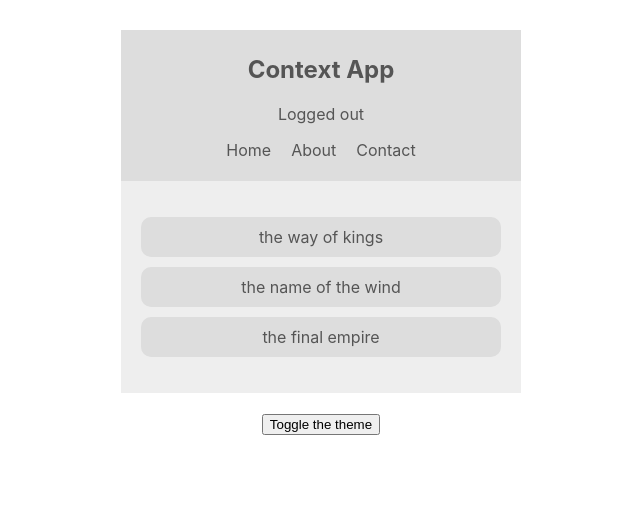
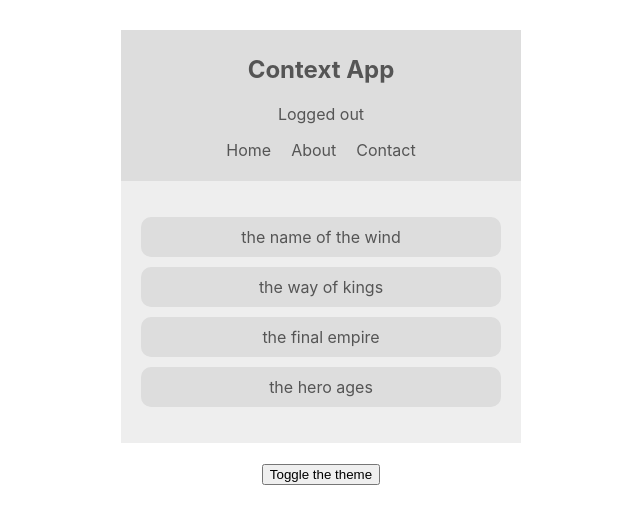
Before and after one commit to nkorczyk/react-hooks-and-context, a React (Create React App) app: page / in a window 1280 px wide. Shown: the top 524 px of the page, without its empty margins (319-959 px from the left). Built offline with nearby package versions, Linux system fonts and the light colour scheme.

Commit message:
Creating Context with Functional Components.

```diff
--- a/src/App.js
+++ b/src/App.js
@@ -3,8 +3,9 @@ import React from 'react';
 import BookList from './components/BookList';
 import Navbar from './components/Navbar';
 import ThemeContextProvider from './contexts/ThemeContext';
+import AuthContextProvider from './contexts/AuthContext';
+import BookContextProvider from './contexts/BookContext';
 import ThemeToggle from './components/ThemeToggle';
-import AuthContextProvider from './contexts/AuthContext';
 
 function App() {
   return (
@@ -12,7 +13,9 @@ function App() {
       <ThemeContextProvider>
         <AuthContextProvider>
           <Navbar />
-          <BookList />
+          <BookContextProvider>
+            <BookList />
+          </BookContextProvider>
           <ThemeToggle />
         </AuthContextProvider>
       </ThemeContextProvider>
--- a/src/components/BookList.js
+++ b/src/components/BookList.js
@@ -1,6 +1,7 @@
 import React, { useContext } from 'react';
 
 import { ThemeContext } from '../contexts/ThemeContext';
+import { BookContext } from '../contexts/BookContext';
 
 // class BookList extends Component {
 //   static contextType = ThemeContext;
@@ -24,15 +25,21 @@ import { ThemeContext } from '../contexts/ThemeContext';
 // using useContext hook
 const BookList = () => {
   const { isLightTheme, light, dark } = useContext(ThemeContext);
+  const { books } = useContext(BookContext);
 
   const theme = isLightTheme ? light : dark;
-
+  console.log(books);
   return (
     <div className="book-list" style={{ background: theme.bg, color: theme.syntax }}>
       <ul>
-        <li style={{ background: theme.ui }}>the way of kings</li>
-        <li style={{ background: theme.ui }}>the name of the wind</li>
-        <li style={{ background: theme.ui }}>the final empire</li>
+        {/*<li style={{ background: theme.ui }}>the way of kings</li>*/}
+        {/*<li style={{ background: theme.ui }}>the name of the wind</li>*/}
+        {/*<li style={{ background: theme.ui }}>the final empire</li>*/}
+        {books.map(book => (
+          <li key={book.id} style={{ background: theme.ui }}>
+            {book.title}
+          </li>
+        ))}
       </ul>
     </div>
   );
--- /dev/null
+++ b/src/contexts/BookContext.js
@@ -0,0 +1,32 @@
+import React, { createContext, useState } from 'react';
+
+export const BookContext = createContext();
+
+const BookContextProvider = props => {
+  const [books, setBooks] = useState([
+    {
+      title: 'the name of the wind',
+      id: 1,
+    },
+    {
+      title: 'the way of kings',
+      id: 2,
+    },
+    {
+      title: 'the final empire',
+      id: 3,
+    },
+    {
+      title: 'the hero ages',
+      id: 4,
+    },
+  ]);
+
+  return (
+    <BookContext.Provider value={{books}}>
+      {props.children}
+    </BookContext.Provider>
+  );
+};
+
+export default BookContextProvider;
```
